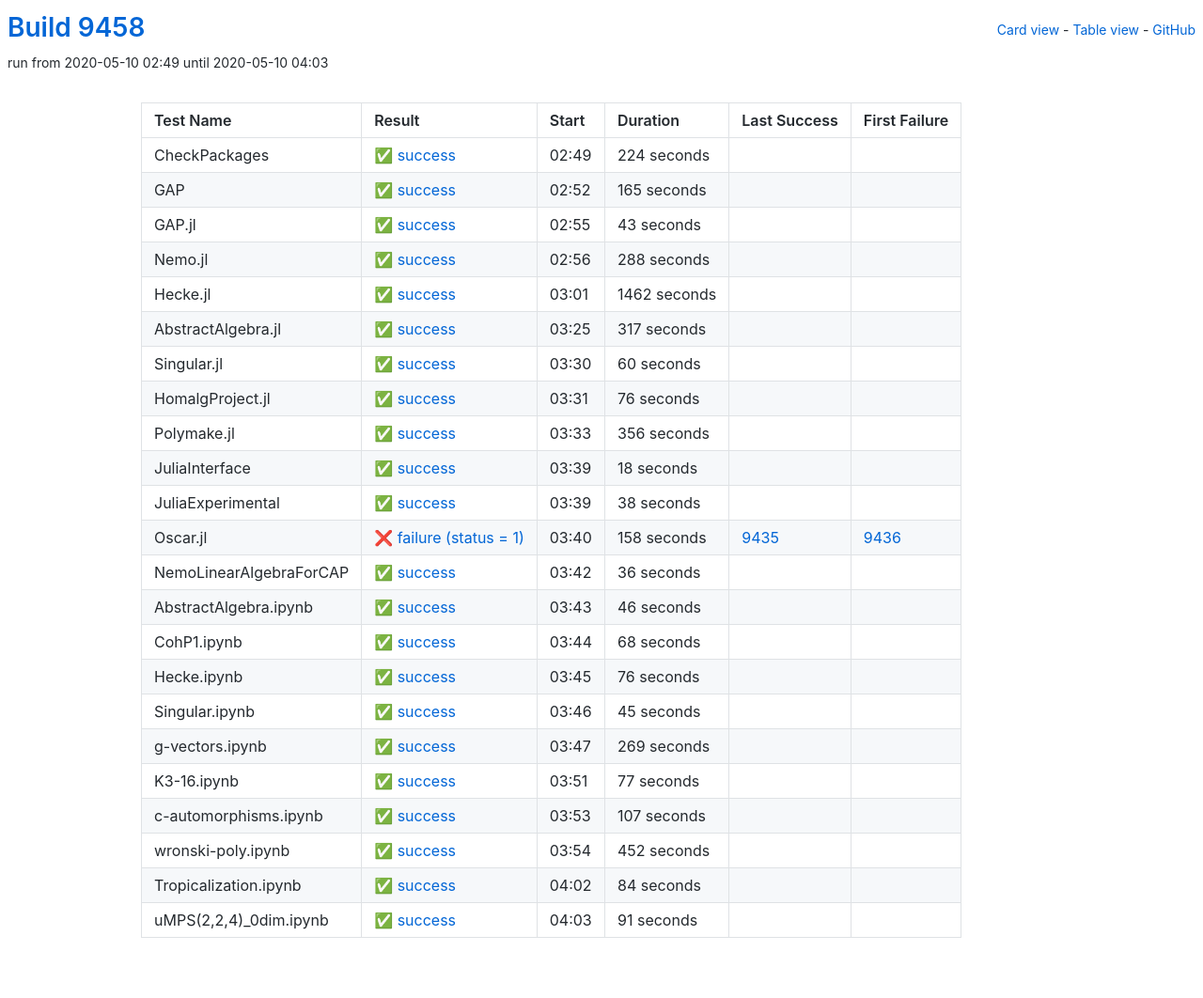
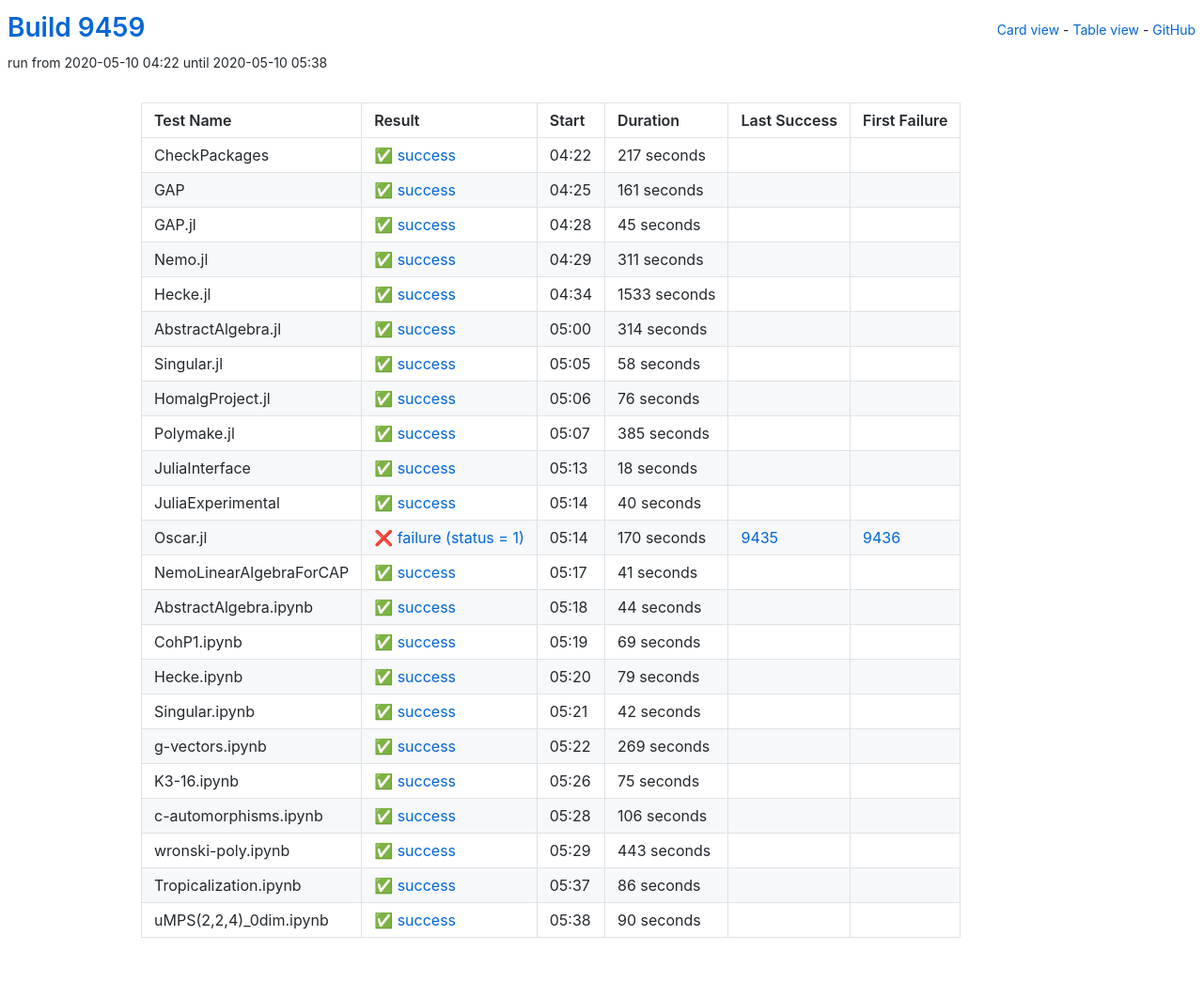
Before and after one commit to oscar-system/oscar-ci-status, a Jekyll site: the page built from table.html, in a window 1280 px wide. Shown: the whole page at 94% size. Built offline with Jekyll 4.4.1, drawn with Linux system fonts in a browser that asks for light colours.

Commit message:
Build 9459

```diff
--- a/_data/ci.yml
+++ b/_data/ci.yml
@@ -1,89 +1,89 @@
-build: 9458
-build_url: https://oscarci.mathematik.uni-kl.de/job/oscar/9458/
+build: 9459
+build_url: https://oscarci.mathematik.uni-kl.de/job/oscar/9459/
 job: oscar
 tests:
-- duration: 224
+- duration: 217
   exitcode: 0
   first_failure: false
   first_failure_url: null
   id: checkpackages
   last_success: false
   last_success_url: null
-  log: https://oscarci.mathematik.uni-kl.de/job/oscar/9458/artifact/logs/build-9458/CheckPackages.log
+  log: https://oscarci.mathematik.uni-kl.de/job/oscar/9459/artifact/logs/build-9459/CheckPackages.log
   name: CheckPackages
-  start: 2020-05-10 02:49
+  start: 2020-05-10 04:22
   status: success
   success: true
-- duration: 165
+- duration: 161
   exitcode: 0
   first_failure: false
   first_failure_url: null
   id: gap
   last_success: false
   last_success_url: null
-  log: https://oscarci.mathematik.uni-kl.de/job/oscar/9458/artifact/logs/build-9458/GAP.log
+  log: https://oscarci.mathematik.uni-kl.de/job/oscar/9459/artifact/logs/build-9459/GAP.log
   name: GAP
-  start: 2020-05-10 02:52
+  start: 2020-05-10 04:25
   status: success
   success: true
-- duration: 43
+- duration: 45
   exitcode: 0
   first_failure: false
   first_failure_url: null
   id: gap-jl
   last_success: false
   last_success_url: null
-  log: https://oscarci.mathematik.uni-kl.de/job/oscar/9458/artifact/logs/build-9458/GAP.jl.log
+  log: https://oscarci.mathematik.uni-kl.de/job/oscar/9459/artifact/logs/build-9459/GAP.jl.log
   name: GAP.jl
-  start: 2020-05-10 02:55
+  start: 2020-05-10 04:28
   status: success
   success: true
-- duration: 288
+- duration: 311
   exitcode: 0
   first_failure: false
   first_failure_url: null
   id: nemo-jl
   last_success: false
   last_success_url: null
-  log: https://oscarci.mathematik.uni-kl.de/job/oscar/9458/artifact/logs/build-9458/Nemo.jl.log
+  log: https://oscarci.mathematik.uni-kl.de/job/oscar/9459/artifact/logs/build-9459/Nemo.jl.log
   name: Nemo.jl
-  start: 2020-05-10 02:56
+  start: 2020-05-10 04:29
   status: success
   success: true
-- duration: 1462
+- duration: 1533
   exitcode: 0
   first_failure: false
   first_failure_url: null
   id: hecke-jl
   last_success: false
   last_success_url: null
-  log: https://oscarci.mathematik.uni-kl.de/job/oscar/9458/artifact/logs/build-9458/Hecke.jl.log
+  log: https://oscarci.mathematik.uni-kl.de/job/oscar/9459/artifact/logs/build-9459/Hecke.jl.log
   name: Hecke.jl
-  start: 2020-05-10 03:01
+  start: 2020-05-10 04:34
   status: success
   success: true
-- duration: 317
+- duration: 314
   exitcode: 0
   first_failure: false
   first_failure_url: null
   id: abstractalgebra-jl
   last_success: false
   last_success_url: null
-  log: https://oscarci.mathematik.uni-kl.de/job/oscar/9458/artifact/logs/build-9458/AbstractAlgebra.jl.log
+  log: https://oscarci.mathematik.uni-kl.de/job/oscar/9459/artifact/logs/build-9459/AbstractAlgebra.jl.log
   name: AbstractAlgebra.jl
-  start: 2020-05-10 03:25
+  start: 2020-05-10 05:00
   status: success
   success: true
-- duration: 60
+- duration: 58
   exitcode: 0
   first_failure: false
   first_failure_url: null
   id: singular-jl
   last_success: false
   last_success_url: null
-  log: https://oscarci.mathematik.uni-kl.de/job/oscar/9458/artifact/logs/build-9458/Singular.jl.log
+  log: https://oscarci.mathematik.uni-kl.de/job/oscar/9459/artifact/logs/build-9459/Singular.jl.log
   name: Singular.jl
-  start: 2020-05-10 03:30
+  start: 2020-05-10 05:05
   status: success
   success: true
 - duration: 76
@@ -93,21 +93,21 @@ tests:
   id: homalgproject-jl
   last_success: false
   last_success_url: null
-  log: https://oscarci.mathematik.uni-kl.de/job/oscar/9458/artifact/logs/build-9458/HomalgProject.jl.log
+  log: https://oscarci.mathematik.uni-kl.de/job/oscar/9459/artifact/logs/build-9459/HomalgProject.jl.log
   name: HomalgProject.jl
-  start: 2020-05-10 03:31
+  start: 2020-05-10 05:06
   status: success
   success: true
-- duration: 356
+- duration: 385
   exitcode: 0
   first_failure: false
   first_failure_url: null
   id: polymake-jl
   last_success: false
   last_success_url: null
-  log: https://oscarci.mathematik.uni-kl.de/job/oscar/9458/artifact/logs/build-9458/Polymake.jl.log
+  log: https://oscarci.mathematik.uni-kl.de/job/oscar/9459/artifact/logs/build-9459/Polymake.jl.log
   name: Polymake.jl
-  start: 2020-05-10 03:33
+  start: 2020-05-10 05:07
   status: success
   success: true
 - duration: 18
@@ -117,93 +117,93 @@ tests:
   id: juliainterface
   last_success: false
   last_success_url: null
-  log: https://oscarci.mathematik.uni-kl.de/job/oscar/9458/artifact/logs/build-9458/JuliaInterface.log
+  log: https://oscarci.mathematik.uni-kl.de/job/oscar/9459/artifact/logs/build-9459/JuliaInterface.log
   name: JuliaInterface
-  start: 2020-05-10 03:39
+  start: 2020-05-10 05:13
   status: success
   success: true
-- duration: 38
+- duration: 40
   exitcode: 0
   first_failure: false
   first_failure_url: null
   id: juliaexperimental
   last_success: false
   last_success_url: null
-  log: https://oscarci.mathematik.uni-kl.de/job/oscar/9458/artifact/logs/build-9458/JuliaExperimental.log
+  log: https://oscarci.mathematik.uni-kl.de/job/oscar/9459/artifact/logs/build-9459/JuliaExperimental.log
   name: JuliaExperimental
-  start: 2020-05-10 03:39
+  start: 2020-05-10 05:14
   status: success
   success: true
-- duration: 158
+- duration: 170
   exitcode: 1
   first_failure: 9436
   first_failure_url: https://oscarci.mathematik.uni-kl.de/job/oscar/9436/
   id: oscar-jl
   last_success: 9435
   last_success_url: https://oscarci.mathematik.uni-kl.de/job/oscar/9435/
-  log: https://oscarci.mathematik.uni-kl.de/job/oscar/9458/artifact/logs/build-9458/Oscar.jl.log
+  log: https://oscarci.mathematik.uni-kl.de/job/oscar/9459/artifact/logs/build-9459/Oscar.jl.log
   name: Oscar.jl
-  start: 2020-05-10 03:40
+  start: 2020-05-10 05:14
   status: failure
   success: false
-- duration: 36
+- duration: 41
   exitcode: 0
   first_failure: false
   first_failure_url: null
   id: nemolinearalgebraforcap
   last_success: false
   last_success_url: null
-  log: https://oscarci.mathematik.uni-kl.de/job/oscar/9458/artifact/logs/build-9458/NemoLinearAlgebraForCAP.log
+  log: https://oscarci.mathematik.uni-kl.de/job/oscar/9459/artifact/logs/build-9459/NemoLinearAlgebraForCAP.log
   name: NemoLinearAlgebraForCAP
-  start: 2020-05-10 03:42
+  start: 2020-05-10 05:17
   status: success
   success: true
-- duration: 46
+- duration: 44
   exitcode: 0
   first_failure: false
   first_failure_url: null
   id: abstractalgebra-ipynb
   last_success: false
   last_success_url: null
-  log: https://oscarci.mathematik.uni-kl.de/job/oscar/9458/artifact/logs/build-9458/AbstractAlgebra.ipynb.log
+  log: https://oscarci.mathematik.uni-kl.de/job/oscar/9459/artifact/logs/build-9459/AbstractAlgebra.ipynb.log
   name: AbstractAlgebra.ipynb
-  start: 2020-05-10 03:43
+  start: 2020-05-10 05:18
   status: success
   success: true
-- duration: 68
+- duration: 69
   exitcode: 0
   first_failure: false
   first_failure_url: null
   id: cohp1-ipynb
   last_success: false
   last_success_url: null
-  log: https://oscarci.mathematik.uni-kl.de/job/oscar/9458/artifact/logs/build-9458/CohP1.ipynb.log
+  log: https://oscarci.mathematik.uni-kl.de/job/oscar/9459/artifact/logs/build-9459/CohP1.ipynb.log
   name: CohP1.ipynb
-  start: 2020-05-10 03:44
+  start: 2020-05-10 05:19
   status: success
   success: true
-- duration: 76
+- duration: 79
   exitcode: 0
   first_failure: false
   first_failure_url: null
   id: hecke-ipynb
   last_success: false
   last_success_url: null
-  log: https://oscarci.mathematik.uni-kl.de/job/oscar/9458/artifact/logs/build-9458/Hecke.ipynb.log
+  log: https://oscarci.mathematik.uni-kl.de/job/oscar/9459/artifact/logs/build-9459/Hecke.ipynb.log
   name: Hecke.ipynb
-  start: 2020-05-10 03:45
+  start: 2020-05-10 05:20
   status: success
   success: true
-- duration: 45
+- duration: 42
   exitcode: 0
   first_failure: false
   first_failure_url: null
   id: singular-ipynb
   last_success: false
   last_success_url: null
-  log: https://oscarci.mathematik.uni-kl.de/job/oscar/9458/artifact/logs/build-9458/Singular.ipynb.log
+  log: https://oscarci.mathematik.uni-kl.de/job/oscar/9459/artifact/logs/build-9459/Singular.ipynb.log
   name: Singular.ipynb
-  start: 2020-05-10 03:46
+  start: 2020-05-10 05:21
   status: success
   success: true
 - duration: 269
@@ -213,68 +213,68 @@ tests:
   id: g-vectors-ipynb
   last_success: false
   last_success_url: null
-  log: https://oscarci.mathematik.uni-kl.de/job/oscar/9458/artifact/logs/build-9458/g-vectors.ipynb.log
+  log: https://oscarci.mathematik.uni-kl.de/job/oscar/9459/artifact/logs/build-9459/g-vectors.ipynb.log
   name: g-vectors.ipynb
-  start: 2020-05-10 03:47
+  start: 2020-05-10 05:22
   status: success
   success: true
-- duration: 77
+- duration: 75
   exitcode: 0
   first_failure: false
   first_failure_url: null
   id: k3-16-ipynb
   last_success: false
   last_success_url: null
-  log: https://oscarci.mathematik.uni-kl.de/job/oscar/9458/artifact/logs/build-9458/K3-16.ipynb.log
+  log: https://oscarci.mathematik.uni-kl.de/job/oscar/9459/artifact/logs/build-9459/K3-16.ipynb.log
   name: K3-16.ipynb
-  start: 2020-05-10 03:51
+  start: 2020-05-10 05:26
   status: success
   success: true
-- duration: 107
+- duration: 106
   exitcode: 0
   first_failure: false
   first_failure_url: null
   id: c-automorphisms-ipynb
   last_success: false
   last_success_url: null
-  log: https://oscarci.mathematik.uni-kl.de/job/oscar/9458/artifact/logs/build-9458/c-automorphisms.ipynb.log
+  log: https://oscarci.mathematik.uni-kl.de/job/oscar/9459/artifact/logs/build-9459/c-automorphisms.ipynb.log
   name: c-automorphisms.ipynb
-  start: 2020-05-10 03:53
+  start: 2020-05-10 05:28
   status: success
   success: true
-- duration: 452
+- duration: 443
   exitcode: 0
   first_failure: false
   first_failure_url: null
   id: wronski-poly-ipynb
   last_success: false
   last_success_url: null
-  log: https://oscarci.mathematik.uni-kl.de/job/oscar/9458/artifact/logs/build-9458/wronski-poly.ipynb.log
+  log: https://oscarci.mathematik.uni-kl.de/job/oscar/9459/artifact/logs/build-9459/wronski-poly.ipynb.log
   name: wronski-poly.ipynb
-  start: 2020-05-10 03:54
+  start: 2020-05-10 05:29
   status: success
   success: true
-- duration: 84
+- duration: 86
   exitcode: 0
   first_failure: false
   first_failure_url: null
   id: tropicalization-ipynb
   last_success: false
   last_success_url: null
-  log: https://oscarci.mathematik.uni-kl.de/job/oscar/9458/artifact/logs/build-9458/Tropicalization.ipynb.log
+  log: https://oscarci.mathematik.uni-kl.de/job/oscar/9459/artifact/logs/build-9459/Tropicalization.ipynb.log
   name: Tropicalization.ipynb
-  start: 2020-05-10 04:02
+  start: 2020-05-10 05:37
   status: success
   success: true
-- duration: 91
+- duration: 90
   exitcode: 0
   first_failure: false
   first_failure_url: null
   id: umps-2-2-4-0dim-ipynb
   last_success: false
   last_success_url: null
-  log: https://oscarci.mathematik.uni-kl.de/job/oscar/9458/artifact/logs/build-9458/uMPS-2-2-4-_0dim.ipynb.log
+  log: https://oscarci.mathematik.uni-kl.de/job/oscar/9459/artifact/logs/build-9459/uMPS-2-2-4-_0dim.ipynb.log
   name: uMPS(2,2,4)_0dim.ipynb
-  start: 2020-05-10 04:03
+  start: 2020-05-10 05:38
   status: success
   success: true
```
Also changed, not shown: README.md.
